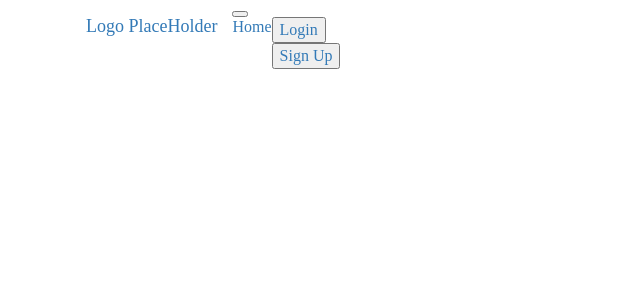
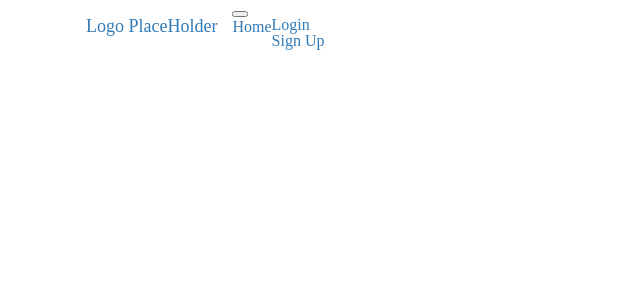
Before and after one commit to JuiceDrinker/tilt-client, a React (Create React App) app: page / in a window 1280 px wide. Shown: the top 300 px of the page, without its empty margins (0-640 px from the left). Built offline with nearby package versions, Linux system fonts and the light colour scheme; no server answers.

Commit message:
add logo

```diff
--- a/src/components/Navbar.js
+++ b/src/components/Navbar.js
@@ -42,17 +42,22 @@ function NavbarComponent(props) {
               {isLoggedIn ? (
                 <>
                   <Link to="/profile">Profile</Link>
-                  <button onClick={logout}>Logout</button>
+                  <NavItem onClick={logout}>
+                    <h4> Logout</h4>
+                  </NavItem>
                 </>
               ) : (
                 <>
-                  <Link to="/login">
-                    <button className="navbar-button">Login</button>{" "}
-                  </Link>
-                  <br />
-                  <Link to="/signup">
-                    <button className="navbar-button">Sign Up</button>
-                  </Link>
+                  <NavItem className="navbar-button">
+                    <Link to="/login">
+                      <h4>Login</h4>
+                    </Link>
+                  </NavItem>{" "}
+                  <NavItem className="navbar-button">
+                    <Link to="/signup">
+                      <h4>Sign Up</h4>
+                    </Link>
+                  </NavItem>
                 </>
               )}
             </NavItem>
--- a/src/components/Results.js
+++ b/src/components/Results.js
@@ -40,6 +40,7 @@ export default class Recommended extends Component {
                 top
                 width="100%"
                 src={podcastObj.image}
+                height="414px"
                 alt="Card image cap"
               />
               <CardBody style={{ border: "1px solid black", padding: "20px" }}>
--- a/src/pages/EpisodeResult.js
+++ b/src/pages/EpisodeResult.js
@@ -6,6 +6,7 @@ import { convertSecondsToDisplay } from "./../lib/helpers";
 import parse from "html-react-parser";
 import listenedEpisodeServices from "./../lib/listenedEpisodes-services";
 import { withRouter } from "react-router-dom";
+import { Media } from "reactstrap";
 class EpisodeResult extends Component {
   state = {
     id: null,
@@ -106,7 +107,7 @@ class EpisodeResult extends Component {
   render() {
     console.log("this.state :", this.state);
     return this.state.episodeObj ? (
-      <div>
+      <Media>
         <img src={this.state.episodeObj.image} alt="" />
         <br />
         {convertSecondsToDisplay(this.state.episodeObj.audio_length_sec)}
@@ -116,7 +117,7 @@ class EpisodeResult extends Component {
             : "loading"
         )}
         {this.Player()}
-      </div>
+      </Media>
     ) : null;
   }
 }
```
Also changed, not shown: src/images/logo.png (added).
